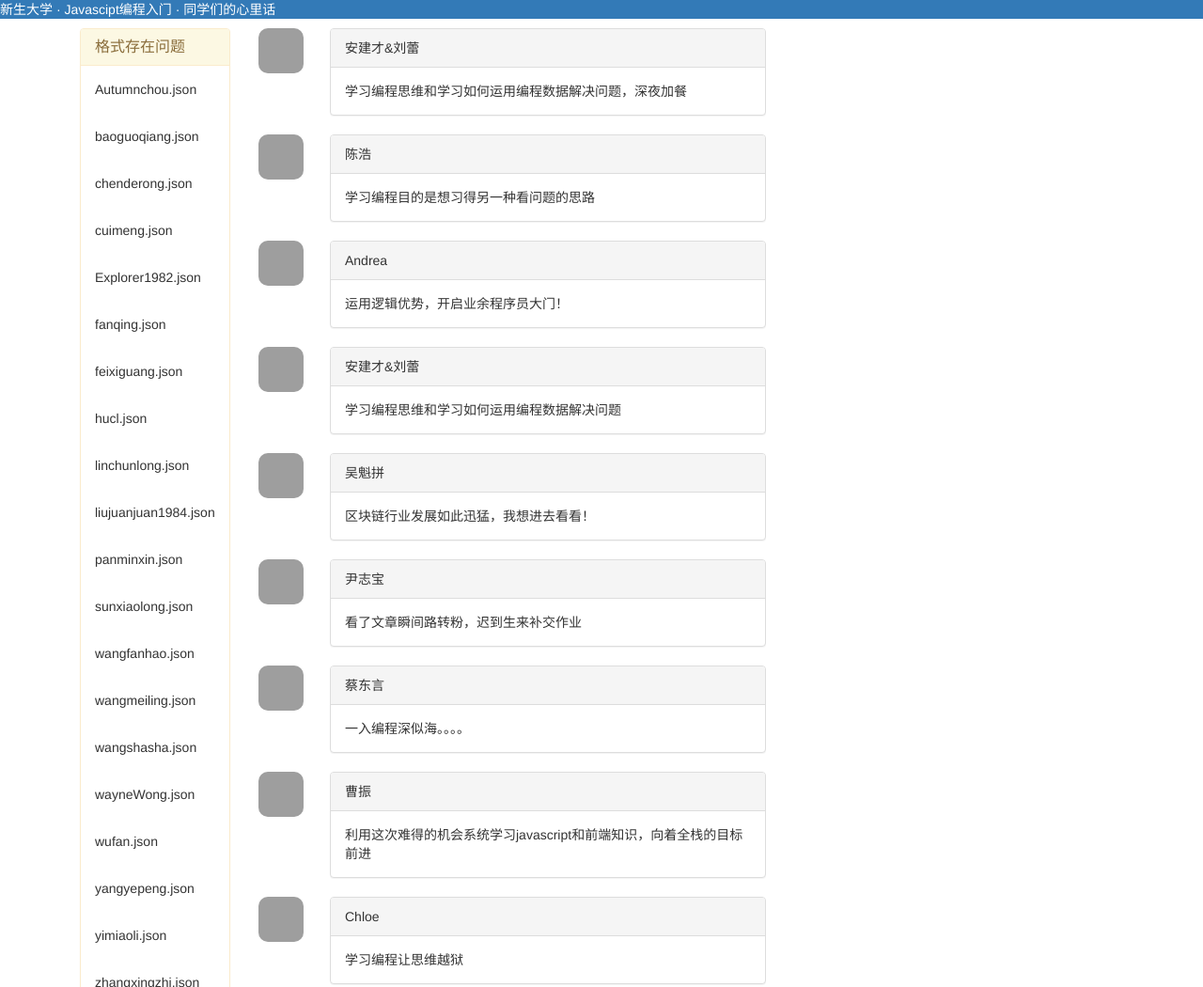
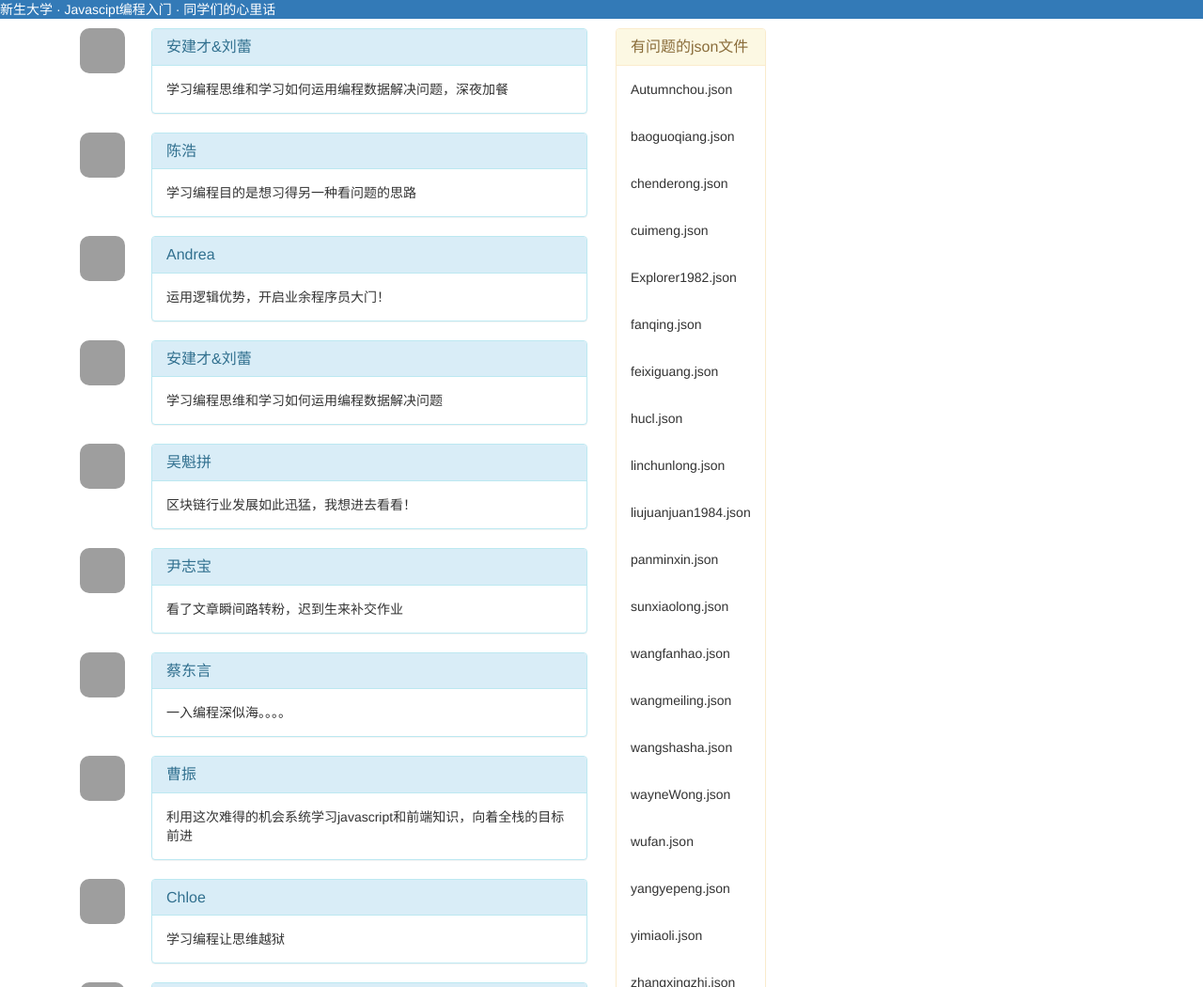
Before and after one commit to zjutszl/Vue_word, a website: page index.html in a window 1280 px wide. Shown: the top 1050 px of the page at 94% size. Drawn offline with nearby package versions, Linux system fonts and the light colour scheme; grey boxes are pictures that could not be loaded.

Commit message:
侧边栏放右边

```diff
--- a/index.html
+++ b/index.html
@@ -18,18 +18,6 @@
             <p>新生大学 · Javascipt编程入门 · 同学们的心里话</p>
         </div>
         <div class="container">
-            <div class="col-md-2">
-                <div class="panel panel-warning">
-                    <div class="panel-heading">
-                        <h3 class="panel-title">
-                            格式存在问题
-                        </h3>
-                    </div>
-                    <div class="panel-body" v-for="jsonfile in wrongList">
-                        {{ jsonfile }}
-                    </div>
-                </div>
-            </div>
             <div class="col-md-6">
                 <div v-for="item in wordsList">
                     <div class="media">
@@ -39,19 +27,31 @@
                             </a>
                         </div>
                         <div class="media-body">
-                            <div class="panel panel-default">
+                            <div class="panel panel-info">
                                 <div class="panel-heading">
-                                    {{ item.name }}
+                                        <h3 class="panel-title">{{ item.name }}</h3>
                                 </div>
                                 <div class="panel-body">
                                     {{ item.words }}
                                 </div>
-                              </div>
+                            </div>
                         </div>
                     </div>
                 </div>
             </div>
 
+            <div class="col-md-2">
+                <div class="panel panel-warning">
+                    <div class="panel-heading">
+                        <h3 class="panel-title">
+                            有问题的json文件
+                        </h3>
+                    </div>
+                    <div class="panel-body" v-for="jsonfile in wrongList">
+                        {{ jsonfile }}
+                    </div>
+                </div>
+            </div>
         </div>
     </div>
 
```
